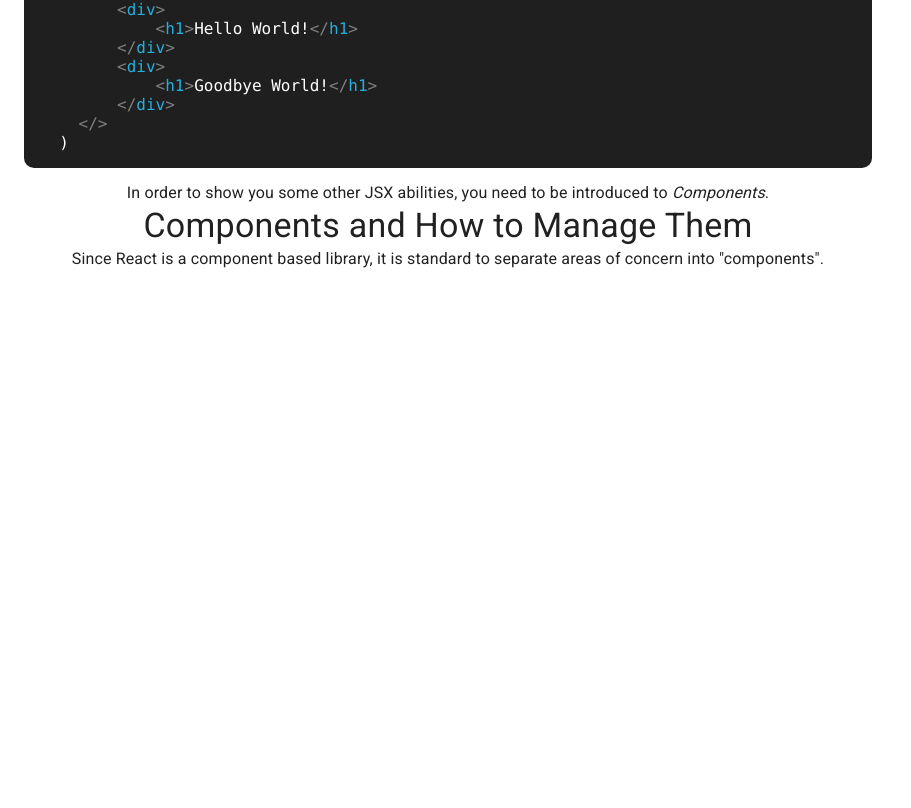
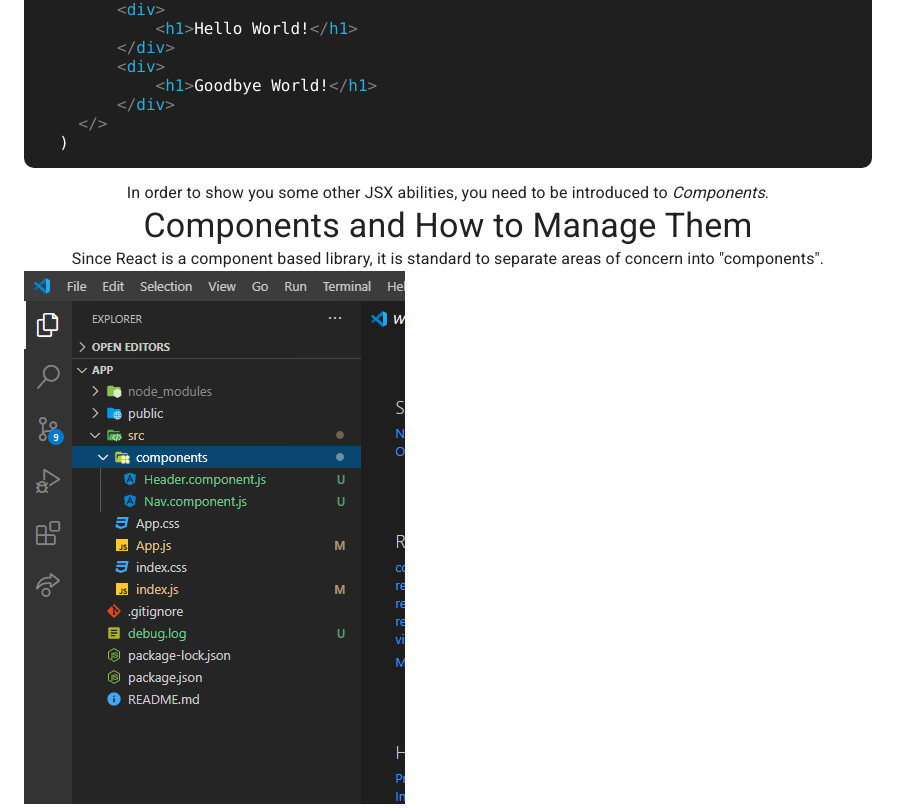
Before and after one commit to benzend/react-portfolio, a React (Create React App) app: page /blog/react/intro in a window 1280 px wide. Shown: the part 2053-2861 px from the top of the page, without its empty margins (0-911 px from the left). Before the commit the page ends 2324 px from the top, so only its background shows below. Built offline with nearby package versions, Linux system fonts and the light colour scheme.

Commit message:
added image

```diff
--- a/src/pages/blogs/BlogReactIntro.js
+++ b/src/pages/blogs/BlogReactIntro.js
@@ -546,6 +546,10 @@
             Since React is a component based library, it is standard to separate
             areas of concern into "components".
           </Typography>
+          <img
+            src="../../images/react-component-ex.png"
+            alt="react component files and react folder setup"
+          />
         </Container>
       </Box>
       <Box className={menuOpen ? "open " + nav : nav}>
```
Also changed, not shown: public/images/react-component-ex.png (added).
